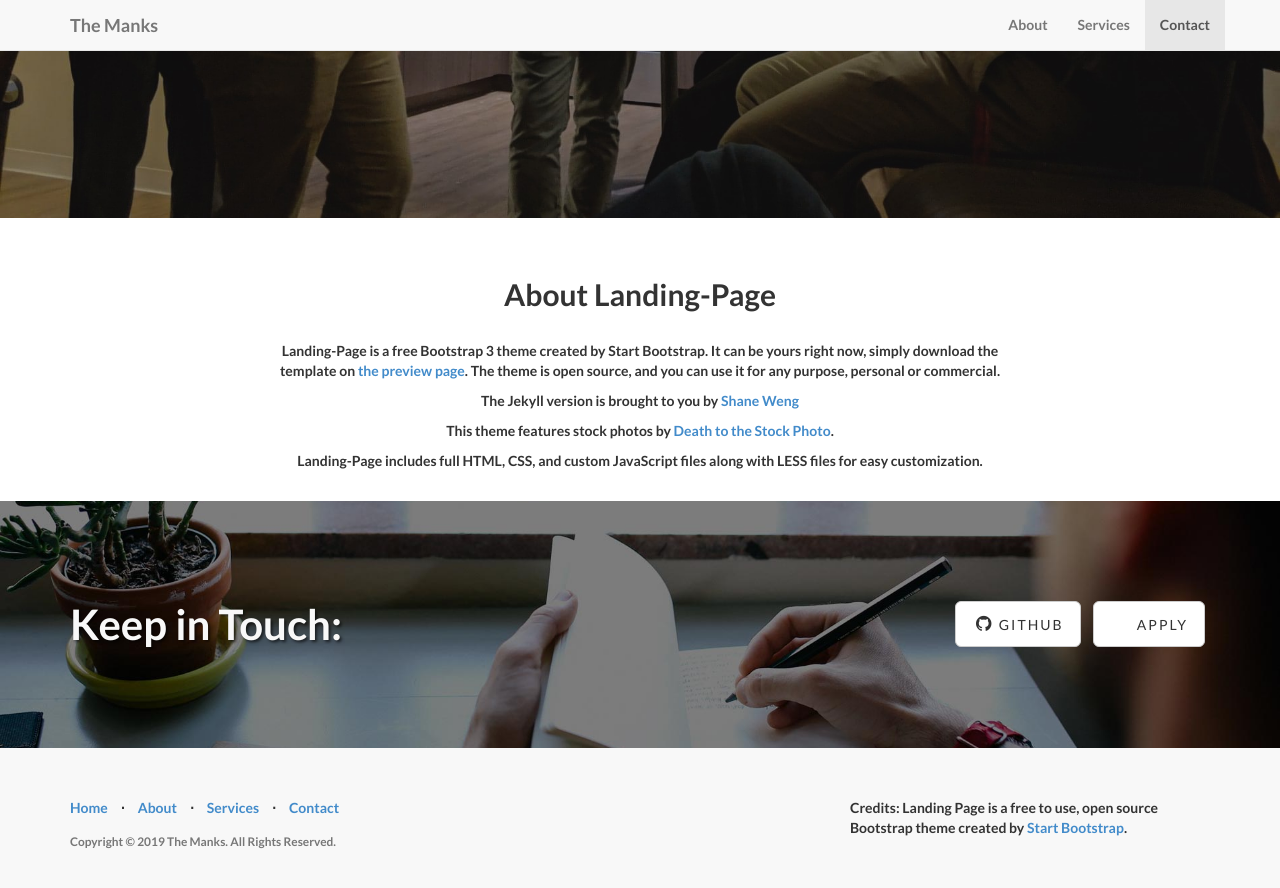
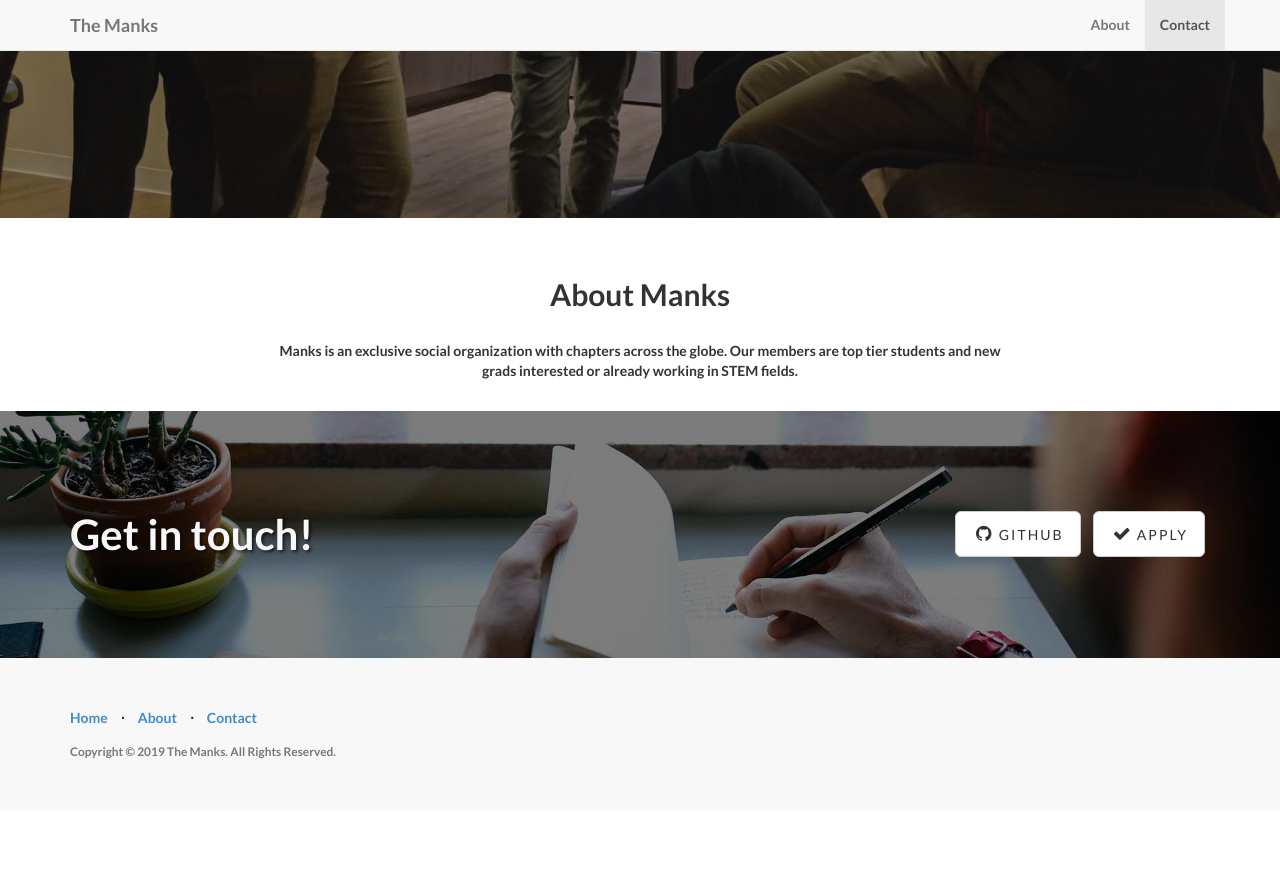
Before and after one commit to AstroCB/Manks.org, a Jekyll site: the page built from index.md, in a window 1280 px wide and 900 px high, scrolled down 559 px. Shown: the top 888 px of the window. Built offline with Jekyll 4.4.1, drawn with Linux system fonts in a browser that asks for light colours; after the commit the page ends 1369 px from its top, so only the background shows below that.

Commit message:
Update with some textual changes

```diff
--- a/_config.yml
+++ b/_config.yml
@@ -6,12 +6,12 @@ url: https://manks.org
 title: The Manks
 email: recruiting@manks.org
 author: Cameron Bernhardt
-description: > # "Write an awesome description for your new site here.
-  You can edit this line in _config.yml. It will appear in your document
-  head meta (for Google search results) and in your feed.xml site
-  description.
+description: >
+  Manks is an exclusive social organization with chapters across the globe.
+  Our members are top tier students and new grads interested or already working
+  in STEM fields.
 copyright: 'Copyright &copy; 2019 The Manks. All Rights Reserved.'
-credits: 'Credits: Landing Page is a free to use, open source Bootstrap theme created by <a href="http://startbootstrap.com/">Start Bootstrap</a>.'
+
 
 # ----------------------- #
 #    Jekyll & Plugins     #
@@ -27,6 +27,8 @@ permalink: pretty
 
 social:
   - title: github
+    icon: github
     url: https://github.com/TheManks/
   - title: apply
-    url:
+    icon: check
+    url: https://forms.gle/bRWLvGCEx7BC9j6s9
--- a/_includes/about.html
+++ b/_includes/about.html
@@ -3,13 +3,10 @@
         <div class="row">
             <div class="col-lg-8 col-lg-offset-2">
               <br/><br/>
-              <h2>About Landing-Page</h2>
+              <h2>About Manks</h2>
               <br/>
-                <p>Landing-Page is a free Bootstrap 3 theme created by Start Bootstrap. It can be yours right now, simply download the template on <a href="http://startbootstrap.com/template-overviews/landing-page/">the preview page</a>. The theme is open source, and you can use it for any purpose, personal or commercial.</p>
-                <p>The Jekyll version is brought to you by <a href="https://github.com/swcool">Shane Weng</a></p>
-                <p>This theme features stock photos by <a href="http://join.deathtothestockphoto.com//">Death to the Stock Photo</a>.</p>
-                <p>Landing-Page includes full HTML, CSS, and custom JavaScript files along with LESS files for easy customization.</p>
-                <br/>
+              <p>Manks is an exclusive social organization with chapters across the globe. Our members are top tier students and new grads interested or already working in STEM fields.</p>
+              <br/>
               </div>
         </div>
     </section>
--- /dev/null
+++ b/_includes/analytics.html
@@ -0,0 +1,9 @@
+<!-- Global site tag (gtag.js) - Google Analytics -->
+<script async src="https://www.googletagmanager.com/gtag/js?id=UA-138235082-1"></script>
+<script>
+  window.dataLayer = window.dataLayer || [];
+  function gtag(){dataLayer.push(arguments);}
+  gtag('js', new Date());
+
+  gtag('config', 'UA-138235082-1');
+</script>
--- a/_includes/contact.html
+++ b/_includes/contact.html
@@ -4,13 +4,13 @@
 
 			<div class="row">
 				<div class="col-lg-6">
-					<h2>Keep in Touch:</h2>
+					<h2>Get in touch!</h2>
 				</div>
 				<div class="col-lg-6">
 					<ul class="list-inline banner-social-buttons">
 						{% for social in site.social %}
 						<li>
-							<a href="{{ social.url }}" class="btn btn-default btn-lg"><i class="fa fa-{{ social.title }} fa-fw"></i> <span class="network-name">{{ social.title }}</span></a>
+							<a href="{{ social.url }}" class="btn btn-default btn-lg"><i class="fa fa-{{ social.icon }} fa-fw"></i> <span class="network-name">{{ social.title }}</span></a>
 						</li>
 						{% endfor %}
 					</ul>
--- a/_includes/footer.html
+++ b/_includes/footer.html
@@ -12,10 +12,10 @@
                         <a href="#about">About</a>
                     </li>
                     <li class="footer-menu-divider">&sdot;</li>
-                    <li>
+                    <!-- <li>
                         <a href="#services">Services</a>
-                    </li>
-                    <li class="footer-menu-divider">&sdot;</li>
+                    </li> -->
+                    <!-- <li class="footer-menu-divider">&sdot;</li> -->
                     <li>
                         <a href="#contact">Contact</a>
                     </li>
@@ -28,3 +28,4 @@
         </div>
     </div>
 </footer>
+{% include analytics.html %}
--- a/_includes/header.html
+++ b/_includes/header.html
@@ -17,9 +17,9 @@
             	<li>
                     <a class="page-scroll" href="#about">About</a>
                 </li>
-                <li>
+                <!-- <li>
                     <a class="page-scroll" href="#services">Services</a>
-                </li>
+                </li> -->
                 <li>
                     <a class="page-scroll" href="#contact">Contact</a>
                 </li>
@@ -45,7 +45,7 @@
 						<ul class="list-inline intro-social-buttons">
 							{% for social in site.social %}
 							<li>
-								<a href="{{ social.url }}" class="btn btn-default btn-lg"><i class="fa fa-{{ social.title }} fa-fw"></i> <span class="network-name">{{ social.title }}</span></a>
+								<a href="{{ social.url }}" class="btn btn-default btn-lg"><i class="fa fa-{{ social.icon }} fa-fw"></i> <span class="network-name">{{ social.title }}</span></a>
 							</li>
 							{% endfor %}
 						</ul>
```
Also changed, not shown: about.md (+1 -1 lines).
